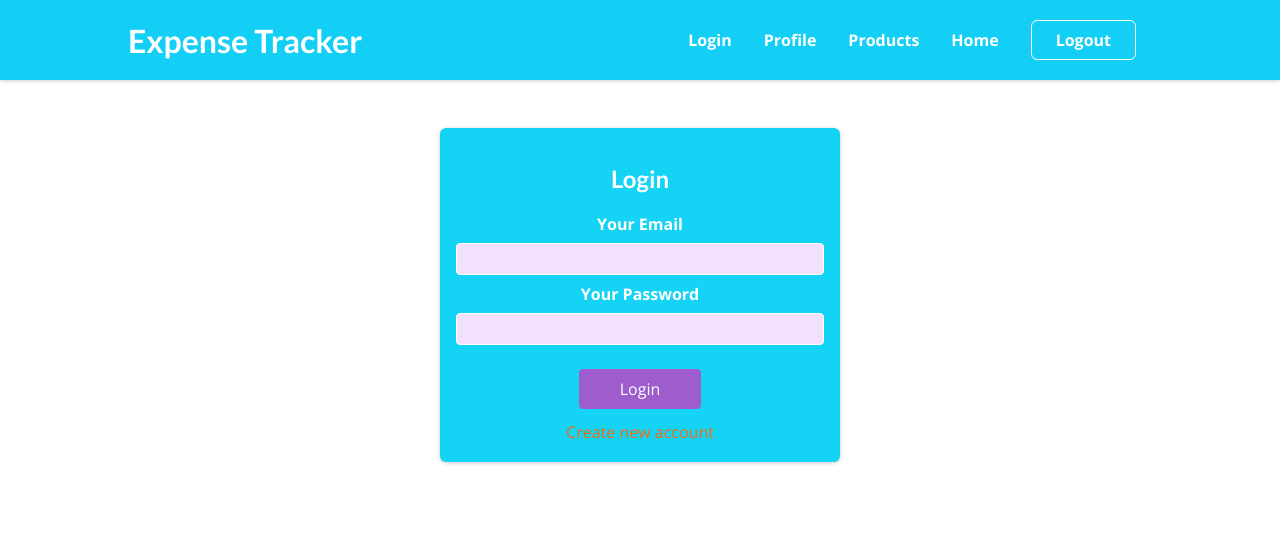
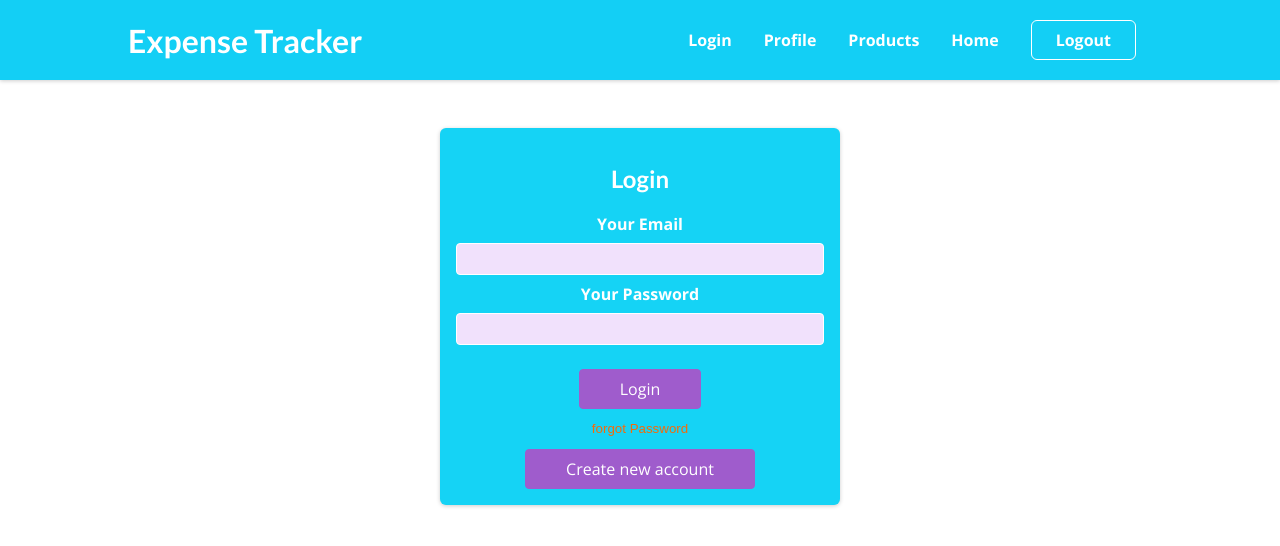
Before and after one commit to Shivamgit11/React-06-ExpenseApp, a React (Create React App) app: page /auth in a window 1280 px wide. Shown: the top 546 px of the page. Built offline with nearby package versions, Linux system fonts and the light colour scheme.

Commit message:
Added login feature with some changes

```diff
--- a/src/components/Auth/AuthForm.js
+++ b/src/components/Auth/AuthForm.js
@@ -4,6 +4,7 @@ import classes from "./AuthForm.module.css";
 
 const AuthForm = () => {
   const [isLogin, setIsLogin] = useState(true);
+  const [isLoading, setisLoading] = useState();
   const emailInputref = useRef();
   const passwordInputref = useRef();
 
@@ -18,34 +19,50 @@ const AuthForm = () => {
     const enteredPassword = passwordInputref.current.value;
 
     //validatin
-
+    setisLoading(true);
+    let url;
     if (isLogin) {
-
+      url =
+        "https://identitytoolkit.googleapis.com/v1/accounts:signInWithPassword?key=AIzaSyD5IFGkNB01Wj6dWDO0OCDi3RhyZ2ReLjA";
     } else {
-      fetch('https://identitytoolkit.googleapis.com/v1/accounts:signUp?key=AIzaSyD5IFGkNB01Wj6dWDO0OCDi3RhyZ2ReLjA',
-      {
-        method: 'POST',
+      url =
+        "https://identitytoolkit.googleapis.com/v1/accounts:signUp?key=AIzaSyD5IFGkNB01Wj6dWDO0OCDi3RhyZ2ReLjA";
+    }
+    fetch(url, {
+      method: "POST",
       body: JSON.stringify({
         email: enteredEmail,
         password: enteredPassword,
-          returnSecureToken: true
+        returnSecureToken: true,
       }),
       headers: {
-          'Content-Type': 'application/json'
-        }
-      }
-      ).then(res => {
-        if(res.ok) {
+        "Content-Type": "application/json",
+      },
+    })
+      .then((res) => {
+        setisLoading(false);
+        if (res.ok) {
           //...
-        }else {
+          return res.json();
+        } else {
           //...
-          return res.json().then(data => {
+          return res.json().then((data) => {
             // show an error modal
-            console.log(data);
+            let eroorMessage = "Authentication failed";
+            // if (data && data.error && data.error.message) {
+            //   eroorMessage = data.error.message;
+            // }
+
+            throw new Error(eroorMessage);
           });
         }
       })
-    }
+      .then((data) => {
+        console.log(data);
+      })
+      .catch((err) => {
+        alert(err.message);
+      });
   };
 
   return (
@@ -66,16 +83,20 @@ const AuthForm = () => {
           />
         </div>
         <div className={classes.actions}>
+          {!isLoading && (
             <button>{isLogin ? "Login" : "Create Account"}</button>
+          )}
+          {isLoading && <p>Sending Request....</p>}
+        </div>
+        <button className={classes.extrabutton}>forgot Password</button>
+      </form>
       <button
         type="button"
-            className={classes.toggle}
+        className={classes.forgot}
         onClick={switchAuthModeHandler}
       >
         {isLogin ? "Create new account" : "Login with existing account"}
       </button>
-        </div>
-      </form>
     </section>
   );
 };
--- a/src/components/Auth/AuthForm.module.css
+++ b/src/components/Auth/AuthForm.module.css
@@ -7,6 +7,7 @@
   box-shadow: 0 1px 4px rgba(0, 0, 0, 0.2);
   padding: 1rem;
   text-align: center;
+  color: white;
 }
 
 .auth h1 {
@@ -59,7 +60,8 @@
 }
 
 .actions .toggle {
-  margin-top: 1rem;
+  margin-top: 2rem;
+
   background-color: transparent;
   color: #f56b0a;
   border: none;
@@ -71,3 +73,22 @@
   background-color: transparent;
   color: #ae82cc;
 }
+
+.extrabutton {
+  background-color: transparent;
+  color: #f56b0a;
+  border: none;
+  padding: 0.15rem 1.5rem;
+  margin-top: 10px;
+}
+
+.forgot {
+  cursor: pointer;
+  font: inherit;
+  color: white;
+  background-color: #9f5ccc;
+  border: 1px solid #9f5ccc;
+  border-radius: 4px;
+  padding: 0.5rem 2.5rem;
+  margin-top: 10px;
+}
```
Lines whose indentation alone changed are shown as unchanged.
